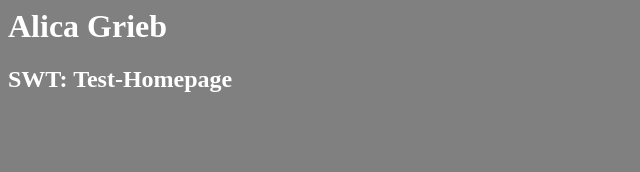
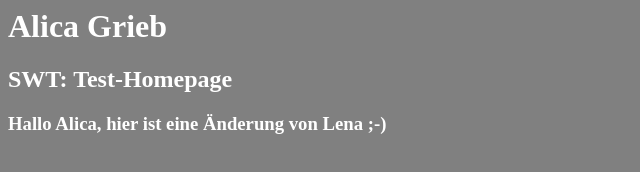
Before and after one commit to AlicaGrieb/SWTuebung, a plain HTML site: page index.html in a window 1280 px wide. Shown: the whole page, without its empty margins (0-640 px from the left). Drawn offline with Linux system fonts and the light colour scheme.

Commit message:
Update index.html

```diff
--- a/index.html
+++ b/index.html
@@ -9,6 +9,7 @@
 <font color="white">
 <h1>Alica Grieb</h1>
 <h2>SWT: Test-Homepage</h2>
+<h3>Hallo Alica, hier ist eine Änderung von Lena ;-)</h3>
 </font>
 </body>
 
```
